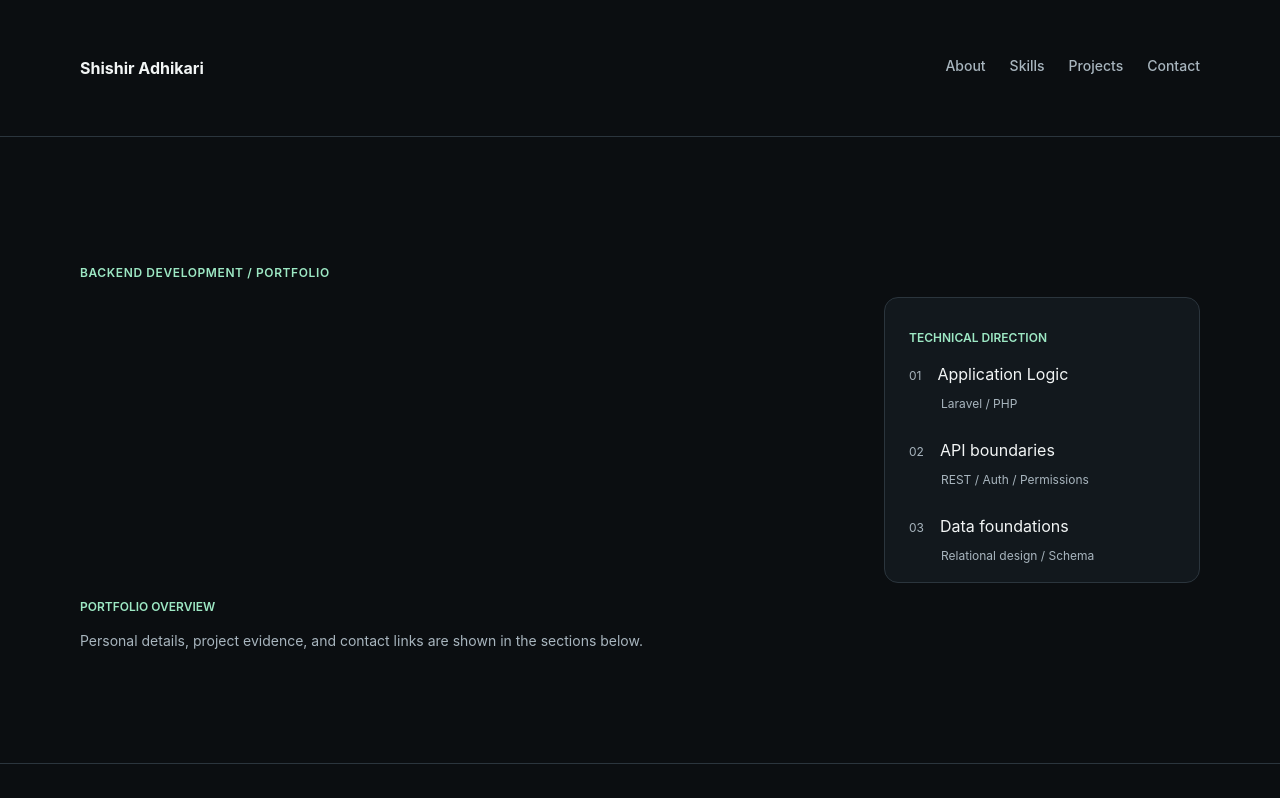
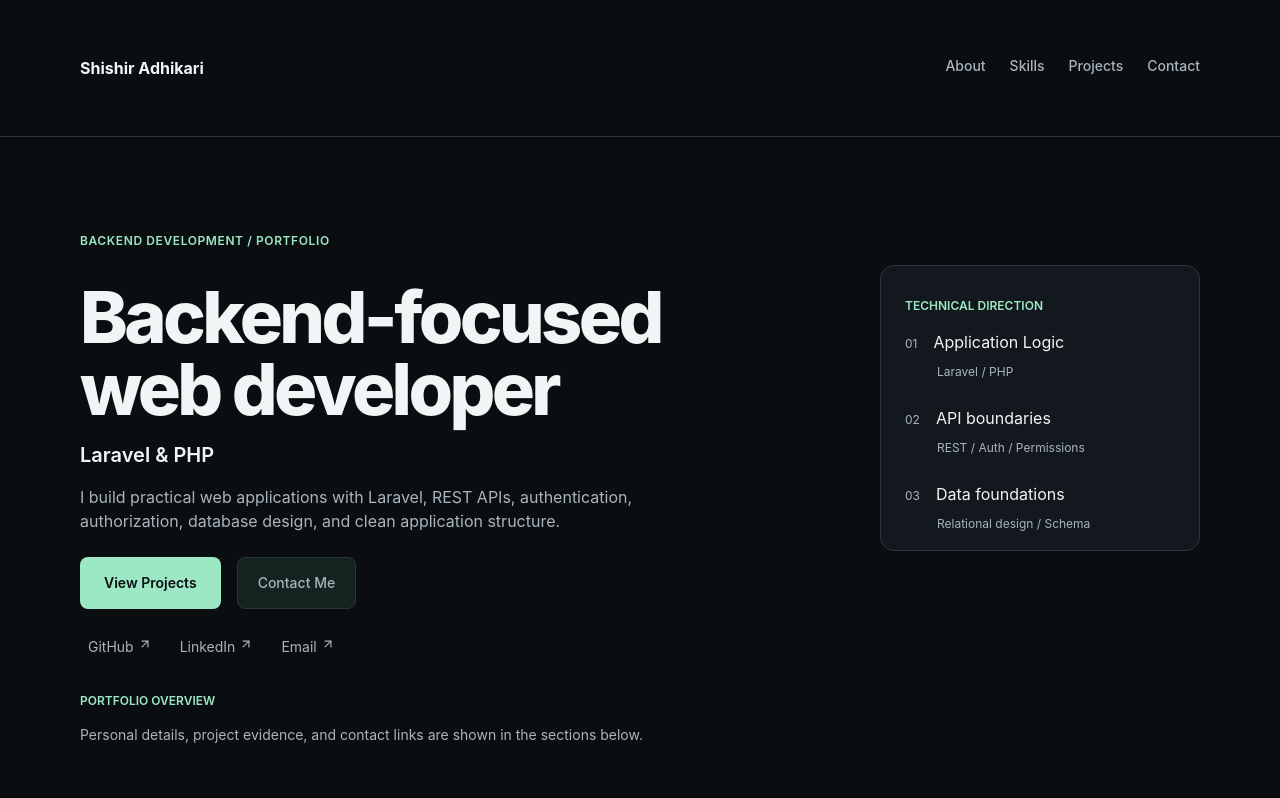
Before and after one commit to ShishirAdhikari12/Portfolio-Website, a React (Vite) app: page / in a window 1280 px wide. Shown: the top 798 px of the page. Built offline with nearby package versions, Linux system fonts and the light colour scheme.

Commit message:
completed Hero section

```diff
--- a/package.json
+++ b/package.json
@@ -19,6 +19,7 @@
     "lucide-react": "^1.73.0",
     "react": "^19.3.1",
     "react-dom": "^19.3.1",
+    "react-router-dom": "^7.18.5",
     "shadcn": "^4.23.0",
     "tailwindcss": "^4.3.5",
     "tw-animate-css": "^1.4.0"
--- a/src/App.tsx
+++ b/src/App.tsx
@@ -1,4 +1,5 @@
 import Layout from "./components/layout/Layout"
+import About from "./components/sections/About"
 import Hero from "./components/sections/Hero"
 
 function App() {
@@ -7,6 +8,7 @@ function App() {
     <>
       <Layout >
         <Hero />
+        <About />
       </Layout>
     </>
   )
--- /dev/null
+++ b/src/components/common/MainButton.tsx
@@ -0,0 +1,18 @@
+import { cn } from "@/lib/utils";
+import type { ReactNode } from "react";
+
+interface CardProps {
+  children: ReactNode;
+  className?: string;
+}
+
+export default function MainButton({ children, className }: CardProps) {
+  return (
+    <div className={cn(
+        "bg-primary text-primary-foreground px-4 py-3 rounded-md w-fit cursor-pointer hover:translate-0.5 transition-default ",
+        className
+      )}>
+      {children}
+    </div>
+  );
+}
--- a/src/components/common/MediumText.tsx
+++ b/src/components/common/MediumText.tsx
@@ -6,7 +6,7 @@ export default function MediumText({
   children,
 }: SectionTitleProps) {
   return (
-    <p className="text-secondary-foreground text-lg">
+    <p className="text-secondary-foreground text-md">
       {children}
     </p>
   );
--- /dev/null
+++ b/src/components/common/SecondaryButton.tsx
@@ -0,0 +1,21 @@
+import { cn } from "@/lib/utils";
+import type { ReactNode } from "react";
+
+interface CardProps {
+  children: ReactNode;
+  className?: string;
+}
+
+export default function SecondaryButton({ children, className }: CardProps) {
+  return (
+    <div className={cn(
+      "bg-background text-secondary-foreground text-sm hover:text-foreground hover:bg-secondary px-2 py-1 rounded-md w-fit cursor-pointer flex gap-1 hover:translate-0.5 transition-default ",
+      className
+    )}>
+      <span>
+        {children}
+      </span>
+      <span><svg xmlns="http://www.w3.org/2000/svg" width="14" height="14" viewBox="0 0 24 24" fill="none" stroke="currentColor" stroke-width="2" stroke-linecap="round" stroke-linejoin="round" className="lucide lucide-arrow-up-right preview-icon"><path d="M7 7h10v10" /><path d="M7 17 17 7" /></svg></span>
+    </div>
+  );
+}
--- a/src/components/common/Section.tsx
+++ b/src/components/common/Section.tsx
@@ -15,7 +15,7 @@ export default function Section({
   return (
     <section
       id={id}
-      className={`py-20 md:py-28 bg-background border-b  ${className}`}
+      className={`py-14 md:py-20 bg-background border-b  ${className}`}
     >
       <Container>
         {children}
--- a/src/components/sections/About.tsx
+++ b/src/components/sections/About.tsx
@@ -0,0 +1,14 @@
+import Section from "../common/Section"
+import SectionTitle from "../common/SectionTitle"
+
+const About = () => {
+  return (
+    <Section id="about">
+      <SectionTitle>
+        01 / ABOUT
+      </SectionTitle>
+    </Section>
+  )
+}
+
+export default About
--- a/src/components/sections/Hero.tsx
+++ b/src/components/sections/Hero.tsx
@@ -1,5 +1,8 @@
 import ColoredTitle from "../common/ColoredTitle"
 import HeroCard from "../common/HeroCard"
+import MainButton from "../common/MainButton"
+import MediumText from "../common/MediumText"
+import SecondaryButton from "../common/SecondaryButton"
 import Section from "../common/Section"
 import SectionTitle from "../common/SectionTitle"
 import SmallText from "../common/SmallText"
@@ -15,12 +18,68 @@ const Hero = () => {
       <div className="flex flex-col lg:flex-row lg:justify-between gap-2 lg:gap-4">
 
         {/* left  */}
-        <div className="w-full lg:w-5/7">
+        <div className="w-full lg:w-4/7">
+
+          {/* hero title */}
+          <h1 className="text-foreground font-extrabold text-7xl tracking-tighter my-4">
+            <span>Backend-focused</span><br />
+            <span>web developer</span>
+          </h1>
+
+
+          <h3 className="text-foreground font-semibold text-xl mb-4">Laravel & PHP</h3>
+          <MediumText>I build practical web applications with Laravel, REST APIs, authentication, authorization, database design, and clean application structure.</MediumText>
+
+          {/* primary buttons */}
+          <div className="my-6 flex gap-4">
+            <MainButton className="text-sm font-semibold py-4 px-6">
+              View Projects
+            </MainButton>
+            <button className="text-sm font-medium py-3 px-5 bg-secondary hover:text-foreground transition-default text-secondary-foreground border rounded-md hover:translate-0.5">
+              Contact Me
+            </button>
 
           </div>
 
+          {/* secondary buttons */}
+          <div className="flex gap-3 mb-4">
+
+            {/* github */}
+
+            <a
+              href="https://github.com/ShishirAdhikari12"
+              target="_blank"
+              rel="noopener noreferrer"
+            >
+              <SecondaryButton>
+              GitHub
+              </SecondaryButton>
+            </a>
+
+            {/* linkedin */}
+            <a
+              href="https://github.com/ShishirAdhikari12"
+              target="_blank"
+              rel="noopener noreferrer"
+            >
+              <SecondaryButton>
+              LinkedIn
+              </SecondaryButton>
+            </a>
+
+            {/* email */}
+            <a
+              href="mailto:shishiradhikari1829@example.com"
+            >
+              <SecondaryButton>
+              Email
+              </SecondaryButton>
+            </a>
+          </div>
+        </div>
+
         {/* right card */}
-        <HeroCard className="w-full lg:w-2/7">
+        <HeroCard className="w-full h-fit lg:w-2/7">
           <ColoredTitle>TECHNICAL DIRECTION</ColoredTitle>
           <ul className="flex flex-col gap-6">
             <li className="flex flex-col gap-1">
@@ -54,7 +113,6 @@ const Hero = () => {
               </div>
             </li>
 
-
           </ul>
         </HeroCard>
 
--- a/src/index.css
+++ b/src/index.css
@@ -135,3 +135,9 @@
     @apply min-h-screen;
   }
 }
+
+@layer utilities {
+  .transition-default {
+    @apply transition-all duration-100 ease-in-out;
+  }
+}
```
Also changed, not shown: 1 other file (tests, documents, lock files or other folders). Lines whose indentation alone changed are shown as unchanged.
